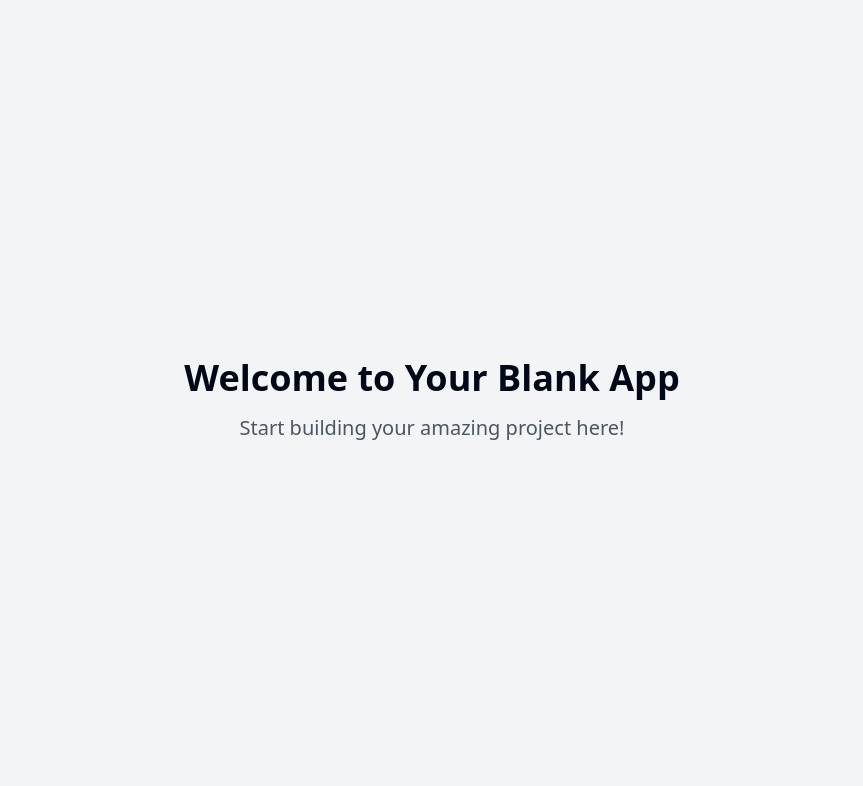
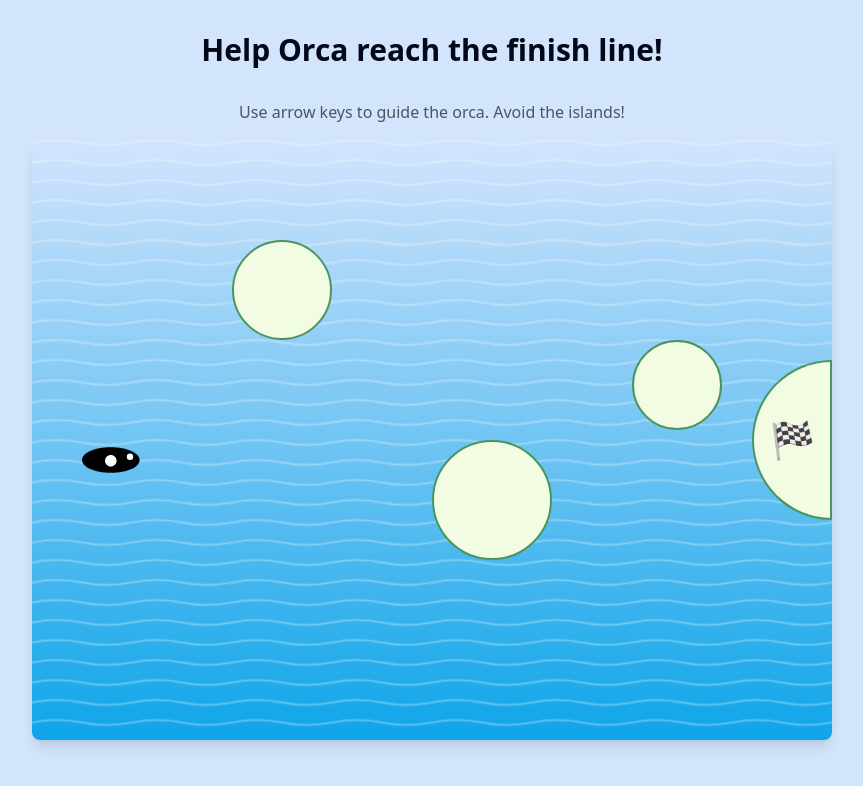
Before and after one commit to stepankaiser/orca-island-adventure, a React (Vite) app: page / in a window 1280 px wide. Shown: the top 786 px of the page, without its empty margins (208-1071 px from the left). Built offline with nearby package versions, Linux system fonts and the light colour scheme.

Commit message:
Create simple 2D Orca game
Implemented a basic 2D game featuring an Orca whale swimming between islands. Upon reaching the finish, players will receive a reward details for a whale watching trip, designed as a fun gift delivery.
[skip gpt_engineer]

```diff
--- /dev/null
+++ b/src/components/Game.tsx
@@ -0,0 +1,120 @@
+import React, { useState, useEffect, useCallback } from "react";
+import Orca from "./Orca";
+import Island from "./Island";
+import RewardScreen from "./RewardScreen";
+
+const GAME_WIDTH = 800;
+const GAME_HEIGHT = 600;
+const MOVEMENT_STEP = 5;
+
+const islands = [
+  { x: 200, y: 100, width: 100, height: 100 },
+  { x: 400, y: 300, width: 120, height: 120 },
+  { x: 600, y: 200, width: 90, height: 90 },
+];
+
+const Game: React.FC = () => {
+  const [position, setPosition] = useState({ x: 50, y: GAME_HEIGHT / 2 });
+  const [showReward, setShowReward] = useState(false);
+
+  const checkCollision = useCallback(() => {
+    const orcaWidth = 64;
+    const orcaHeight = 40;
+
+    // Check if orca reached the finish line
+    if (position.x > GAME_WIDTH - 100) {
+      setShowReward(true);
+      return;
+    }
+
+    // Check collision with islands
+    for (const island of islands) {
+      if (
+        position.x < island.x + island.width &&
+        position.x + orcaWidth > island.x &&
+        position.y < island.y + island.height &&
+        position.y + orcaHeight > island.y
+      ) {
+        // Reset position on collision
+        setPosition({ x: 50, y: GAME_HEIGHT / 2 });
+        return;
+      }
+    }
+  }, [position]);
+
+  useEffect(() => {
+    const handleKeyPress = (e: KeyboardEvent) => {
+      const newPosition = { ...position };
+
+      switch (e.key) {
+        case "ArrowUp":
+          newPosition.y = Math.max(0, position.y - MOVEMENT_STEP);
+          break;
+        case "ArrowDown":
+          newPosition.y = Math.min(GAME_HEIGHT - 40, position.y + MOVEMENT_STEP);
+          break;
+        case "ArrowLeft":
+          newPosition.x = Math.max(0, position.x - MOVEMENT_STEP);
+          break;
+        case "ArrowRight":
+          newPosition.x = Math.min(GAME_WIDTH - 64, position.x + MOVEMENT_STEP);
+          break;
+      }
+
+      setPosition(newPosition);
+    };
+
+    window.addEventListener("keydown", handleKeyPress);
+    return () => window.removeEventListener("keydown", handleKeyPress);
+  }, [position]);
+
+  useEffect(() => {
+    checkCollision();
+  }, [position, checkCollision]);
+
+  return (
+    <div
+      className="relative overflow-hidden rounded-lg shadow-lg mx-auto"
+      style={{
+        width: `${GAME_WIDTH}px`,
+        height: `${GAME_HEIGHT}px`,
+        background: "linear-gradient(to bottom, #D3E4FD, #0EA5E9)",
+      }}
+    >
+      <div className="absolute inset-0 animate-wave opacity-30">
+        <svg width="100%" height="100%">
+          <pattern
+            id="wave"
+            x="0"
+            y="0"
+            width="100"
+            height="20"
+            patternUnits="userSpaceOnUse"
+          >
+            <path
+              d="M0 5 Q 25 0, 50 5 T 100 5"
+              fill="none"
+              stroke="white"
+              strokeWidth="2"
+            />
+          </pattern>
+          <rect width="100%" height="100%" fill="url(#wave)" />
+        </svg>
+      </div>
+
+      {islands.map((island, index) => (
+        <Island key={index} {...island} />
+      ))}
+
+      <div className="absolute right-0 top-1/2 -translate-y-1/2 w-20 h-40 bg-island-light border-2 border-island-dark rounded-l-full flex items-center justify-center">
+        <span className="text-4xl">🏁</span>
+      </div>
+
+      <Orca position={position} />
+
+      {showReward && <RewardScreen />}
+    </div>
+  );
+};
+
+export default Game;
--- /dev/null
+++ b/src/components/Island.tsx
@@ -0,0 +1,24 @@
+import React from "react";
+
+interface IslandProps {
+  x: number;
+  y: number;
+  width: number;
+  height: number;
+}
+
+const Island: React.FC<IslandProps> = ({ x, y, width, height }) => {
+  return (
+    <div
+      className="absolute rounded-full bg-island-light border-2 border-island-dark"
+      style={{
+        left: `${x}px`,
+        top: `${y}px`,
+        width: `${width}px`,
+        height: `${height}px`,
+      }}
+    />
+  );
+};
+
+export default Island;
--- /dev/null
+++ b/src/components/Orca.tsx
@@ -0,0 +1,32 @@
+import React from "react";
+
+interface OrcaProps {
+  position: { x: number; y: number };
+}
+
+const Orca: React.FC<OrcaProps> = ({ position }) => {
+  return (
+    <div
+      className="absolute w-16 h-10 animate-swimming"
+      style={{
+        left: `${position.x}px`,
+        top: `${position.y}px`,
+        transition: "all 0.1s ease-out",
+      }}
+    >
+      <svg viewBox="0 0 100 60" className="w-full h-full">
+        <path
+          d="M90 30c0 11-19 20-45 20S0 41 0 30 19 10 45 10s45 9 45 20z"
+          fill="#000000"
+        />
+        <circle cx="75" cy="25" r="5" fill="#ffffff" />
+        <path
+          d="M45 40c5 0 9-4 9-9s-4-9-9-9-9 4-9 9 4 9 9 9z"
+          fill="#ffffff"
+        />
+      </svg>
+    </div>
+  );
+};
+
+export default Orca;
--- /dev/null
+++ b/src/components/RewardScreen.tsx
@@ -0,0 +1,41 @@
+import React from "react";
+import { Card } from "@/components/ui/card";
+
+const RewardScreen: React.FC = () => {
+  return (
+    <div className="fixed inset-0 bg-black/50 flex items-center justify-center z-50">
+      <Card className="w-[90%] max-w-[500px] p-6 bg-white rounded-xl shadow-xl">
+        <h2 className="text-3xl font-bold text-center mb-6">🎉 Surprise! 🎉</h2>
+        <div className="space-y-4">
+          <h3 className="text-2xl font-semibold text-center text-ocean-dark">
+            Whale Watching Adventure
+          </h3>
+
+          <div className="space-y-2">
+            <p className="text-lg text-center">Sunday</p>
+            <p className="text-lg text-center font-bold">December 29, 2024</p>
+
+            <div className="flex justify-center space-x-2 items-center">
+              <span>•</span>
+              <p>Arrive: 11:00 AM</p>
+              <span>•</span>
+            </div>
+
+            <div className="text-center">
+              <p>Starts: 11:30 AM</p>
+              <p>Duration: 270 minutes</p>
+              <p>Ends: 4:00 PM</p>
+            </div>
+
+            <div className="mt-6 p-4 bg-gray-100 rounded-lg">
+              <p className="text-center font-semibold">Purchase Confirmation</p>
+              <p className="text-center text-lg font-mono">Code: 23FDC2</p>
+            </div>
+          </div>
+        </div>
+      </Card>
+    </div>
+  );
+};
+
+export default RewardScreen;
--- a/src/pages/Index.tsx
+++ b/src/pages/Index.tsx
@@ -1,11 +1,16 @@
-// Update this page (the content is just a fallback if you fail to update the page)
+import Game from "@/components/Game";
 
 const Index = () => {
   return (
-    <div className="min-h-screen flex items-center justify-center bg-gray-100">
-      <div className="text-center">
-        <h1 className="text-4xl font-bold mb-4">Welcome to Your Blank App</h1>
-        <p className="text-xl text-gray-600">Start building your amazing project here!</p>
+    <div className="min-h-screen bg-ocean-light py-8 px-4">
+      <div className="max-w-4xl mx-auto">
+        <h1 className="text-3xl font-bold text-center mb-8 text-navy">
+          Help Orca reach the finish line!
+        </h1>
+        <p className="text-center mb-4 text-gray-600">
+          Use arrow keys to guide the orca. Avoid the islands!
+        </p>
+        <Game />
       </div>
     </div>
   );
--- a/tailwind.config.ts
+++ b/tailwind.config.ts
@@ -2,95 +2,75 @@ import type { Config } from "tailwindcss";
 
 export default {
   darkMode: ["class"],
-	content: [
-		"./pages/**/*.{ts,tsx}",
-		"./components/**/*.{ts,tsx}",
-		"./app/**/*.{ts,tsx}",
-		"./src/**/*.{ts,tsx}",
-	],
+  content: ["./pages/**/*.{ts,tsx}", "./components/**/*.{ts,tsx}", "./app/**/*.{ts,tsx}", "./src/**/*.{ts,tsx}"],
   prefix: "",
   theme: {
     container: {
       center: true,
-			padding: '2rem',
+      padding: "2rem",
       screens: {
-				'2xl': '1400px'
-			}
+        "2xl": "1400px",
+      },
     },
     extend: {
       colors: {
-				border: 'hsl(var(--border))',
-				input: 'hsl(var(--input))',
-				ring: 'hsl(var(--ring))',
-				background: 'hsl(var(--background))',
-				foreground: 'hsl(var(--foreground))',
+        ocean: {
+          light: "#D3E4FD",
+          dark: "#0EA5E9",
+        },
+        island: {
+          light: "#F2FCE2",
+          dark: "#4B9460",
+        },
+        border: "hsl(var(--border))",
+        input: "hsl(var(--input))",
+        ring: "hsl(var(--ring))",
+        background: "hsl(var(--background))",
+        foreground: "hsl(var(--foreground))",
         primary: {
-					DEFAULT: 'hsl(var(--primary))',
-					foreground: 'hsl(var(--primary-foreground))'
+          DEFAULT: "hsl(var(--primary))",
+          foreground: "hsl(var(--primary-foreground))",
         },
         secondary: {
-					DEFAULT: 'hsl(var(--secondary))',
-					foreground: 'hsl(var(--secondary-foreground))'
+          DEFAULT: "hsl(var(--secondary))",
+          foreground: "hsl(var(--secondary-foreground))",
         },
         destructive: {
-					DEFAULT: 'hsl(var(--destructive))',
-					foreground: 'hsl(var(--destructive-foreground))'
+          DEFAULT: "hsl(var(--destructive))",
+          foreground: "hsl(var(--destructive-foreground))",
         },
         muted: {
-					DEFAULT: 'hsl(var(--muted))',
-					foreground: 'hsl(var(--muted-foreground))'
+          DEFAULT: "hsl(var(--muted))",
+          foreground: "hsl(var(--muted-foreground))",
         },
         accent: {
-					DEFAULT: 'hsl(var(--accent))',
-					foreground: 'hsl(var(--accent-foreground))'
+          DEFAULT: "hsl(var(--accent))",
+          foreground: "hsl(var(--accent-foreground))",
         },
         popover: {
-					DEFAULT: 'hsl(var(--popover))',
-					foreground: 'hsl(var(--popover-foreground))'
+          DEFAULT: "hsl(var(--popover))",
+          foreground: "hsl(var(--popover-foreground))",
         },
         card: {
-					DEFAULT: 'hsl(var(--card))',
-					foreground: 'hsl(var(--card-foreground))'
+          DEFAULT: "hsl(var(--card))",
+          foreground: "hsl(var(--card-foreground))",
         },
-				sidebar: {
-					DEFAULT: 'hsl(var(--sidebar-background))',
-					foreground: 'hsl(var(--sidebar-foreground))',
-					primary: 'hsl(var(--sidebar-primary))',
-					'primary-foreground': 'hsl(var(--sidebar-primary-foreground))',
-					accent: 'hsl(var(--sidebar-accent))',
-					'accent-foreground': 'hsl(var(--sidebar-accent-foreground))',
-					border: 'hsl(var(--sidebar-border))',
-					ring: 'hsl(var(--sidebar-ring))'
-				}
-			},
-			borderRadius: {
-				lg: 'var(--radius)',
-				md: 'calc(var(--radius) - 2px)',
-				sm: 'calc(var(--radius) - 4px)'
       },
       keyframes: {
-				'accordion-down': {
-					from: {
-						height: '0'
+        "wave-animation": {
+          "0%, 100%": { transform: "translateY(0)" },
+          "50%": { transform: "translateY(-10px)" },
         },
-					to: {
-						height: 'var(--radix-accordion-content-height)'
-					}
+        "swim": {
+          "0%, 100%": { transform: "rotate(-2deg)" },
+          "50%": { transform: "rotate(2deg)" },
         },
-				'accordion-up': {
-					from: {
-						height: 'var(--radix-accordion-content-height)'
-					},
-					to: {
-						height: '0'
-					}
-				}
       },
       animation: {
-				'accordion-down': 'accordion-down 0.2s ease-out',
-				'accordion-up': 'accordion-up 0.2s ease-out'
-			}
-		}
+        wave: "wave-animation 3s ease-in-out infinite",
+        swimming: "swim 2s ease-in-out infinite",
+      },
+    },
   },
   plugins: [require("tailwindcss-animate")],
 } satisfies Config;
```
Lines whose indentation alone changed are shown as unchanged.
